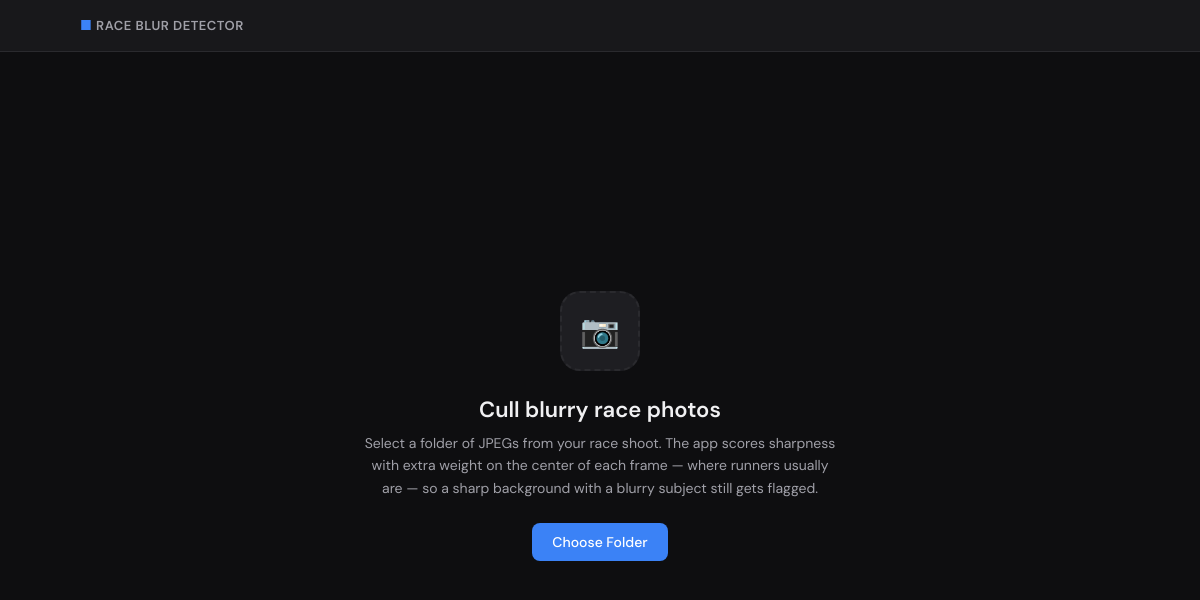
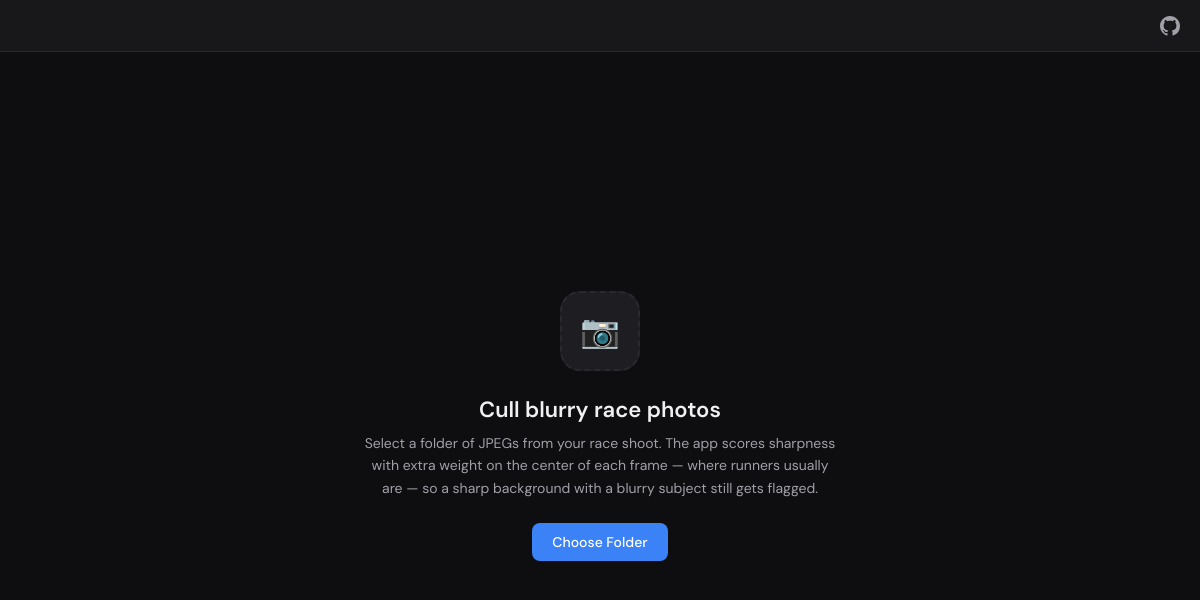
Before and after one commit to reinaldosimoes/race-blur-detector, an Electron app: page index.html in a window 1200 px wide. Drawn offline with Linux system fonts and the light colour scheme.

Commit message:
Fix photo aspect ratio, replace titlebar with GitHub link
- Preserve original aspect ratio in thumbnails by resizing along
  longest edge only
- Use object-fit: contain with black letterboxing instead of cropping
- Replace titlebar text with GitHub icon that opens repo in browser
  via shell.openExternal

```diff
--- a/index.html
+++ b/index.html
@@ -60,15 +60,16 @@
       flex-shrink: 0;
     }
 
-    .titlebar h1 {
-      font-size: 13px;
-      font-weight: 600;
-      letter-spacing: 0.04em;
-      text-transform: uppercase;
+    .titlebar-link {
+      margin-left: auto;
+      -webkit-app-region: no-drag;
       color: var(--text-secondary);
+      transition: color 0.15s;
+      display: flex;
+      align-items: center;
     }
 
-    .titlebar h1 span { color: var(--accent); }
+    .titlebar-link:hover { color: var(--text-primary); }
 
     .main { flex: 1; overflow: hidden; display: flex; flex-direction: column; }
 
@@ -208,6 +209,7 @@
       border: 2px solid transparent;
       cursor: pointer; transition: all 0.15s;
       aspect-ratio: 3 / 2;
+      background: #000;
     }
 
     .photo-card:hover { border-color: var(--border-hover); transform: translateY(-1px); }
@@ -215,7 +217,7 @@
     .photo-card.blurry { border-color: rgba(239, 68, 68, 0.4); }
     .photo-card.borderline { border-color: rgba(234, 179, 8, 0.3); }
 
-    .photo-card img { width: 100%; height: 100%; object-fit: cover; display: block; }
+    .photo-card img { width: 100%; height: 100%; object-fit: contain; display: block; }
 
     .photo-card .overlay {
       position: absolute; bottom: 0; left: 0; right: 0;
@@ -332,7 +334,9 @@
 <body>
   <div class="app">
     <div class="titlebar">
-      <h1><span>&#9632;</span> Race Blur Detector</h1>
+      <a class="titlebar-link" id="githubLink" href="#">
+        <svg width="20" height="20" viewBox="0 0 16 16" fill="currentColor"><path d="M8 0C3.58 0 0 3.58 0 8c0 3.54 2.29 6.53 5.47 7.59.4.07.55-.17.55-.38 0-.19-.01-.82-.01-1.49-2.01.37-2.53-.49-2.69-.94-.09-.23-.48-.94-.82-1.13-.28-.15-.68-.52-.01-.53.63-.01 1.08.58 1.23.82.72 1.21 1.87.87 2.33.66.07-.52.28-.87.51-1.07-1.78-.2-3.64-.89-3.64-3.95 0-.87.31-1.59.82-2.15-.08-.2-.36-1.02.08-2.12 0 0 .67-.21 2.2.82.64-.18 1.32-.27 2-.27s1.36.09 2 .27c1.53-1.04 2.2-.82 2.2-.82.44 1.1.16 1.92.08 2.12.51.56.82 1.27.82 2.15 0 3.07-1.87 3.75-3.65 3.95.29.25.54.73.54 1.48 0 1.07-.01 1.93-.01 2.2 0 .21.15.46.55.38A8.01 8.01 0 0016 8c0-4.42-3.58-8-8-8z"/></svg>
+      </a>
     </div>
     <div class="main">
       <!-- Welcome Screen -->
@@ -788,6 +792,11 @@
       scanAborted = true;
     });
 
+    $("githubLink").addEventListener("click", (e) => {
+      e.preventDefault();
+      window.api.openExternal("https://github.com/reinaldosimoes/race-blur-detector");
+    });
+
     document.addEventListener("keydown", (e) => {
       if (e.key === "Escape") $("lightbox").classList.add("hidden");
     });
--- a/preload.js
+++ b/preload.js
@@ -11,4 +11,5 @@ contextBridge.exposeInMainWorld("api", {
   moveToReview: (payload) => ipcRenderer.invoke("move-to-review", payload),
   selectOutputFolder: (defaultPath) => ipcRenderer.invoke("select-output-folder", defaultPath),
   showContextMenu: (filePath) => ipcRenderer.invoke("show-context-menu", filePath),
+  openExternal: (url) => ipcRenderer.invoke("open-external", url),
 });
```
Also changed, not shown: main.js (+8 -1 lines).
